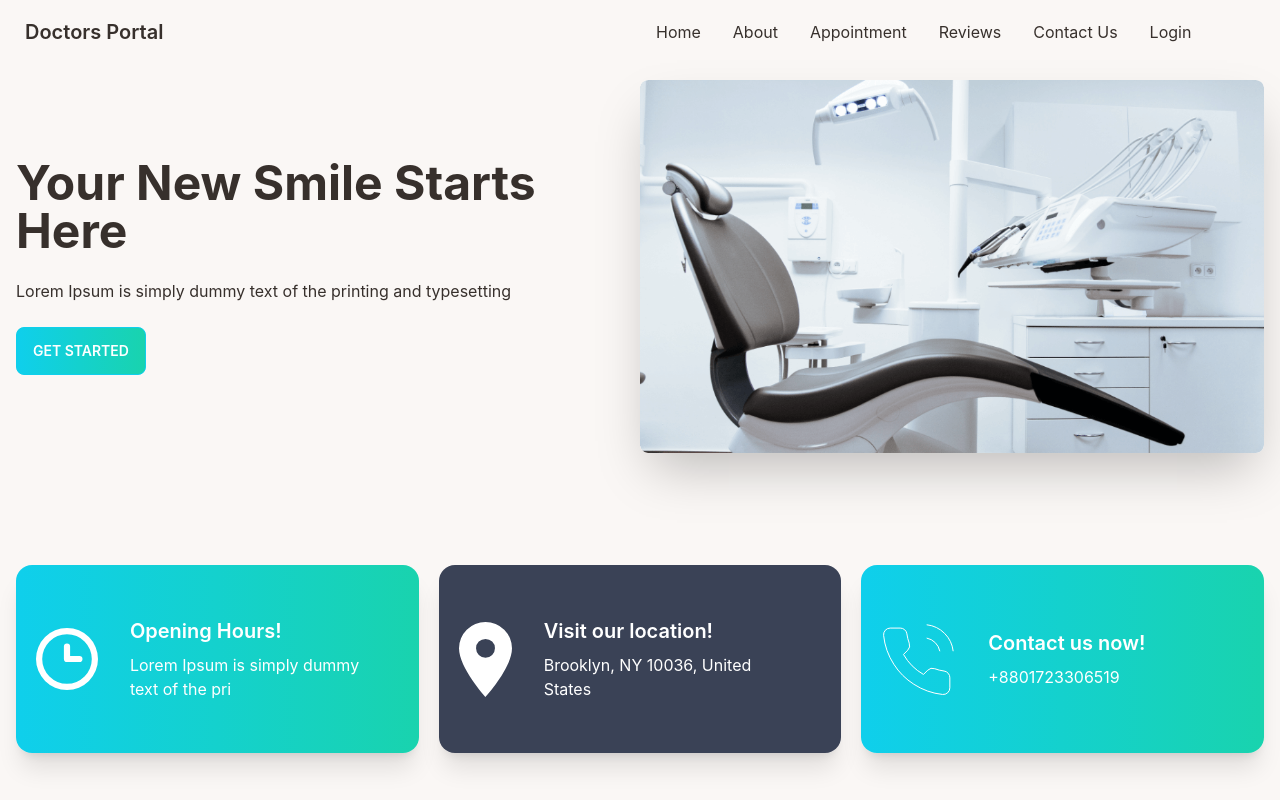
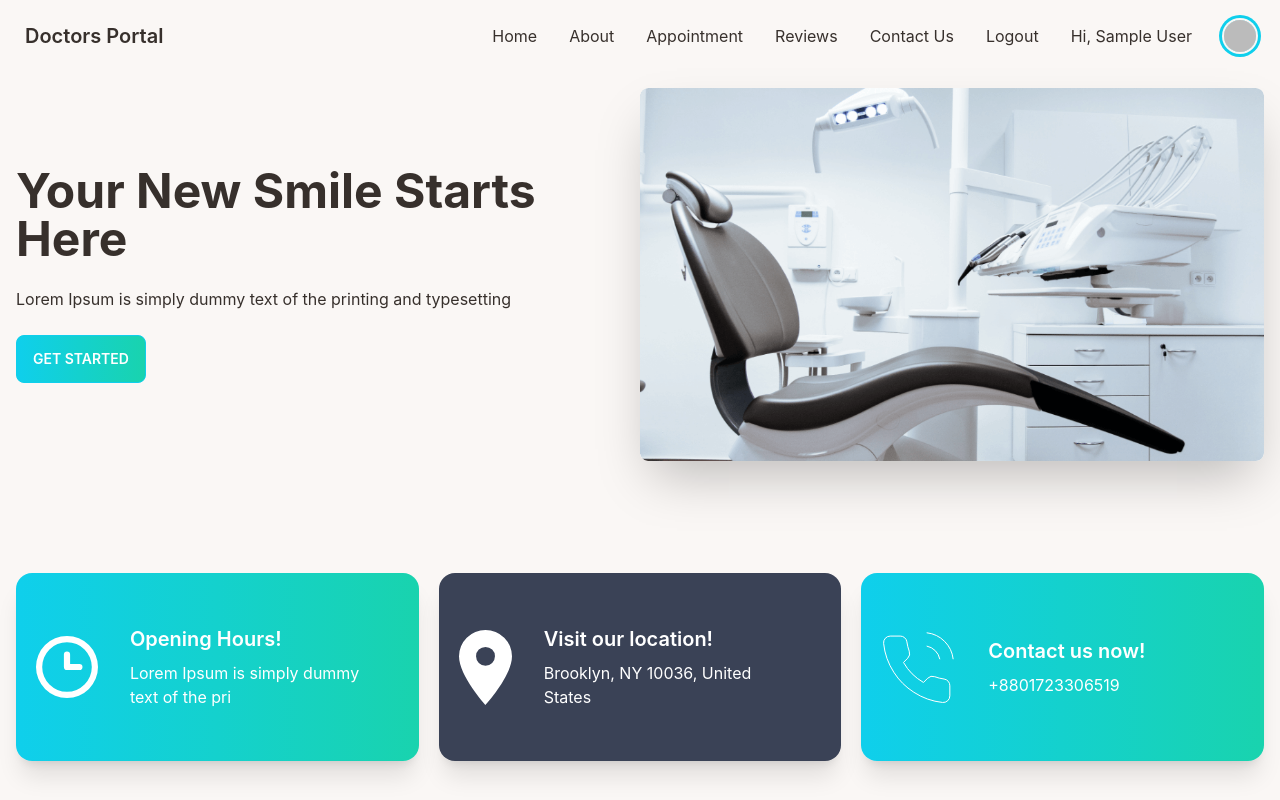
Before and after one commit to MotiurRahman/doctors, a React (Create React App) app: page / in a window 1280 px wide. Shown: the top 800 px of the page. Built offline with nearby package versions, Linux system fonts and the light colour scheme; no server answers; sample sign-in values are in the browser's storage.

Commit message:
update code

```diff
--- a/package.json
+++ b/package.json
@@ -13,6 +13,7 @@
     "react-day-picker": "^8.3.6",
     "react-dom": "^18.2.0",
     "react-hook-form": "^7.39.3",
+    "react-hot-toast": "^2.4.0",
     "react-icons": "^4.6.0",
     "react-router-dom": "^6.4.3",
     "react-scripts": "5.0.1",
--- a/src/App.js
+++ b/src/App.js
@@ -2,11 +2,13 @@ import logo from "./logo.svg";
 import "./App.css";
 import { RouterProvider } from "react-router-dom";
 import routes from "./Routes/Routes";
+import { Toaster } from "react-hot-toast";
 
 function App() {
   return (
     <div className="App mx-auto">
       <RouterProvider router={routes}></RouterProvider>
+      <Toaster></Toaster>
     </div>
   );
 }
--- a/src/AuthContext/AuthContext.js
+++ b/src/AuthContext/AuthContext.js
@@ -8,6 +8,7 @@ import {
   signInWithCredential,
   signInWithEmailAndPassword,
   signInWithPopup,
+  signOut,
   updateProfile,
 } from "firebase/auth";
 
@@ -39,6 +40,10 @@ const AuthContext = ({ children }) => {
     return signInWithEmailAndPassword(auth, email, password);
   };
 
+  const logout = () => {
+    return signOut(auth);
+  };
+
   useEffect(() => {
     const unsubscribe = onAuthStateChanged(auth, (currentUser) => {
       setLoader(false);
@@ -47,7 +52,15 @@ const AuthContext = ({ children }) => {
     return () => unsubscribe();
   }, []);
 
-  const authValue = { user, createAccount, updateUser, login, googleLogin };
+  const authValue = {
+    user,
+    loader,
+    createAccount,
+    updateUser,
+    login,
+    logout,
+    googleLogin,
+  };
   return (
     <AuthUserContext.Provider value={authValue}>
       {children}
--- /dev/null
+++ b/src/Dashboard/Dashboard/Dashboard.js
@@ -0,0 +1,11 @@
+import React from "react";
+
+const Dashboard = () => {
+  return (
+    <div>
+      <h1>Comming soon</h1>
+    </div>
+  );
+};
+
+export default Dashboard;
--- a/src/Pages/Login/Login.js
+++ b/src/Pages/Login/Login.js
@@ -1,11 +1,14 @@
 import React, { useContext, useState } from "react";
 import { useForm } from "react-hook-form";
-import { Link } from "react-router-dom";
+import { Link, useLocation, useNavigate } from "react-router-dom";
 import { AuthUserContext } from "../../AuthContext/AuthContext";
 
 const Login = () => {
   const { login, googleLogin } = useContext(AuthUserContext);
   const [msg, setMessage] = useState("");
+  let navigate = useNavigate();
+  let location = useLocation();
+  let from = location.state?.from?.pathname || "/";
   const {
     register,
     handleSubmit,
@@ -20,6 +23,7 @@ const Login = () => {
         const user = userCredential.user;
         console.log(user);
         setMessage("You have loggedin");
+        navigate(from, { replace: true });
       })
       .catch((error) => {
         setMessage(error.message);
@@ -32,6 +36,7 @@ const Login = () => {
         const user = result.user;
         console.log(user);
         setMessage("You have loggedin with google");
+        navigate(from, { replace: true });
       })
       .catch((error) => {
         const errorCode = error.code;
--- a/src/Pages/Shared/Navbar/Navbar.js
+++ b/src/Pages/Shared/Navbar/Navbar.js
@@ -1,7 +1,15 @@
-import React from "react";
+import React, { useContext } from "react";
 import { Link } from "react-router-dom";
+import { AuthUserContext } from "../../../AuthContext/AuthContext";
 
 const Navbar = () => {
+  const { user, logout } = useContext(AuthUserContext);
+
+  const handleLogin = () => {
+    logout()
+      .then(() => {})
+      .catch((error) => console.log(error));
+  };
   const menuItem = (
     <>
       <li>
@@ -10,7 +18,23 @@ const Navbar = () => {
         <Link to="appointment">Appointment</Link>
         <Link to="reviews">Reviews</Link>
         <Link to="contact-us">Contact Us</Link>
-        <Link to="login">Login</Link>
+        {user?.uid ? (
+          <>
+            <Link onClick={handleLogin}>Logout</Link>
+            <Link>Hi, {user.displayName}</Link>
+            {user?.photoURL && (
+              <Link>
+                <div className="avatar">
+                  <div className="w-8 rounded-full ring ring-primary ring-offset-base-100 ring-offset-2">
+                    <img src={user?.photoURL} alt="" />
+                  </div>
+                </div>
+              </Link>
+            )}
+          </>
+        ) : (
+          <Link to="login">Login</Link>
+        )}
       </li>
     </>
   );
--- a/src/Pages/Signup/Signup.js
+++ b/src/Pages/Signup/Signup.js
@@ -1,6 +1,7 @@
 import React, { useContext, useState } from "react";
 import { useForm } from "react-hook-form";
-import { Link } from "react-router-dom";
+import toast from "react-hot-toast";
+import { Link, useLocation, useNavigate } from "react-router-dom";
 import { AuthUserContext } from "../../AuthContext/AuthContext";
 
 const Signup = () => {
@@ -12,6 +13,10 @@ const Signup = () => {
     handleSubmit,
     formState: { errors },
   } = useForm();
+
+  let navigate = useNavigate();
+  let location = useLocation();
+  let from = location.state?.from?.pathname || "/";
 
   const handleSignUp = (data) => {
     console.log(data);
@@ -26,7 +31,8 @@ const Signup = () => {
         console.log(profile);
         updateUser(profile)
           .then(() => {
-            setMessage("Profile Updated Successfully");
+            toast("Uaer Created Successfully");
+            navigate("/login");
           })
           .catch((error) => {
             const errorMessage = error.message;
@@ -45,7 +51,8 @@ const Signup = () => {
       .then((result) => {
         const user = result.user;
         console.log(user);
-        setMessage("You have loggedin with google");
+        toast("You have loggedin with google");
+        navigate(from, { replace: true });
       })
       .catch((error) => {
         const errorCode = error.code;
--- /dev/null
+++ b/src/PrivateRoute/PrivateRoute.js
@@ -0,0 +1,20 @@
+import userEvent from "@testing-library/user-event";
+import React, { useContext } from "react";
+import { Navigate, useLocation } from "react-router-dom";
+import { AuthUserContext } from "../AuthContext/AuthContext";
+
+const PrivateRoute = ({ children }) => {
+  const { user, loader } = useContext(AuthUserContext);
+  const location = useLocation();
+
+  if (loader) {
+    return <button className="btn loading m-auto">loading</button>;
+  }
+
+  if (!user) {
+    return <Navigate to="/login" state={{ from: location }} replace></Navigate>;
+  }
+  return children;
+};
+
+export default PrivateRoute;
--- a/src/Routes/Routes.js
+++ b/src/Routes/Routes.js
@@ -1,4 +1,5 @@
 import { createBrowserRouter } from "react-router-dom";
+import Dashboard from "../Dashboard/Dashboard/Dashboard";
 import Main from "../Layout/Main";
 import About from "../Pages/About/About";
 import Appointment from "../Pages/Appointment/Appointment";
@@ -7,6 +8,7 @@ import Home from "../Pages/Home/Home";
 import Login from "../Pages/Login/Login";
 import Reviews from "../Pages/Reviews/Reviews";
 import Signup from "../Pages/Signup/Signup";
+import PrivateRoute from "../PrivateRoute/PrivateRoute";
 
 const routes = createBrowserRouter([
   {
@@ -23,7 +25,12 @@ const routes = createBrowserRouter([
       },
       {
         path: "/appointment",
-        element: <Appointment></Appointment>,
+
+        element: (
+          <PrivateRoute>
+            <Appointment></Appointment>
+          </PrivateRoute>
+        ),
       },
       {
         path: "/reviews",
@@ -43,6 +50,14 @@ const routes = createBrowserRouter([
       },
     ],
   },
+  {
+    path: "/dashboard",
+    element: (
+      <PrivateRoute>
+        <Dashboard></Dashboard>
+      </PrivateRoute>
+    ),
+  },
 ]);
 
 export default routes;
```
Also changed, not shown: 1 other file (tests, documents, lock files or other folders).
